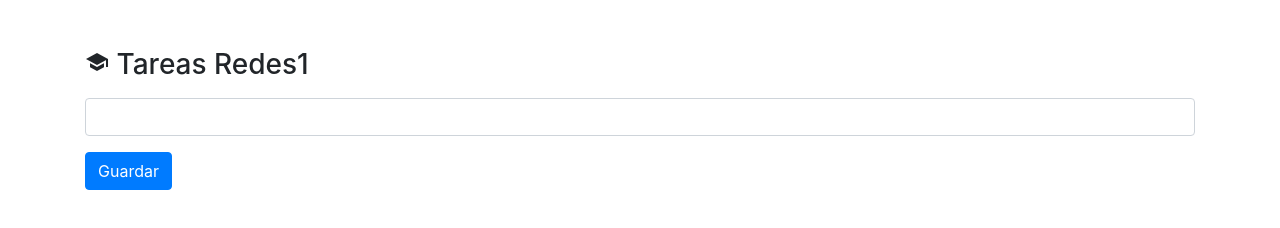
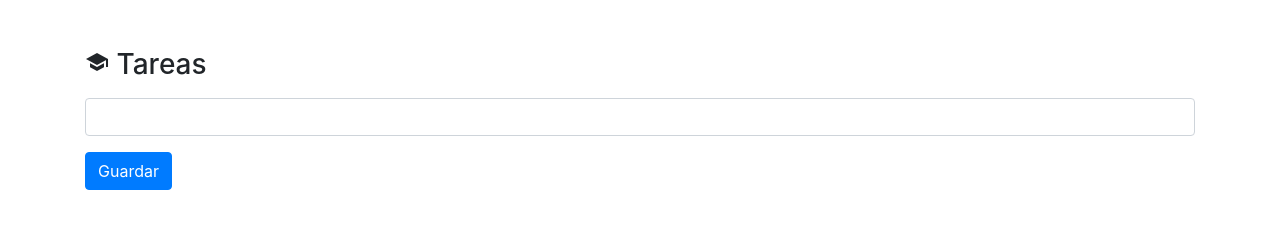
Before and after one commit to Cristian1308/Tareas, a plain HTML site: page Index.html in a window 1280 px wide. Drawn offline with nearby package versions, Linux system fonts and the light colour scheme.

Commit message:
Update Index.html

```diff
--- a/Index.html
+++ b/Index.html
@@ -22,7 +22,7 @@
             <i class="material-icons">
                 school
             </i>
-            Tareas Redes1
+            Tareas
         </h3>
 
         <form action="" id="formulario">
```
